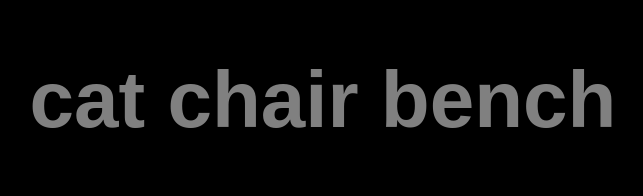
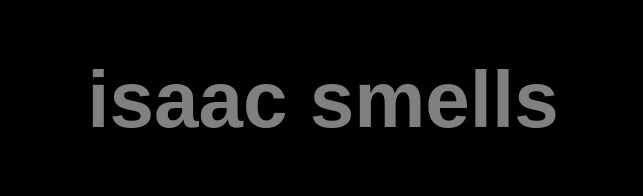
Before and after one commit to chaircatbench/chaircatbench.github.io, a plain HTML site: page photo.html in a window 1280 px wide. Shown: the top 196 px of the page, without its empty margins (317-960 px from the left). Drawn offline with Linux system fonts and the light colour scheme.

Commit message:
Update photo.html

```diff
--- a/photo.html
+++ b/photo.html
@@ -1,7 +1,7 @@
 <!DOCTYPE html>
 <html>
 <head>
-<title>isaac smells</title>
+<title>the truth is hard to swallow</title>
 <style>
 body {
   background-color: black;
@@ -38,7 +38,7 @@ body {
 </head>
 <body>
 
-<h1>cat chair bench</h1>
+<h1>isaac smells</h1>
 
 <img src="https://chaircatbench.github.io/famous/shakira babyyyy.png" alt="yes" style="width:37vh">
 
```
